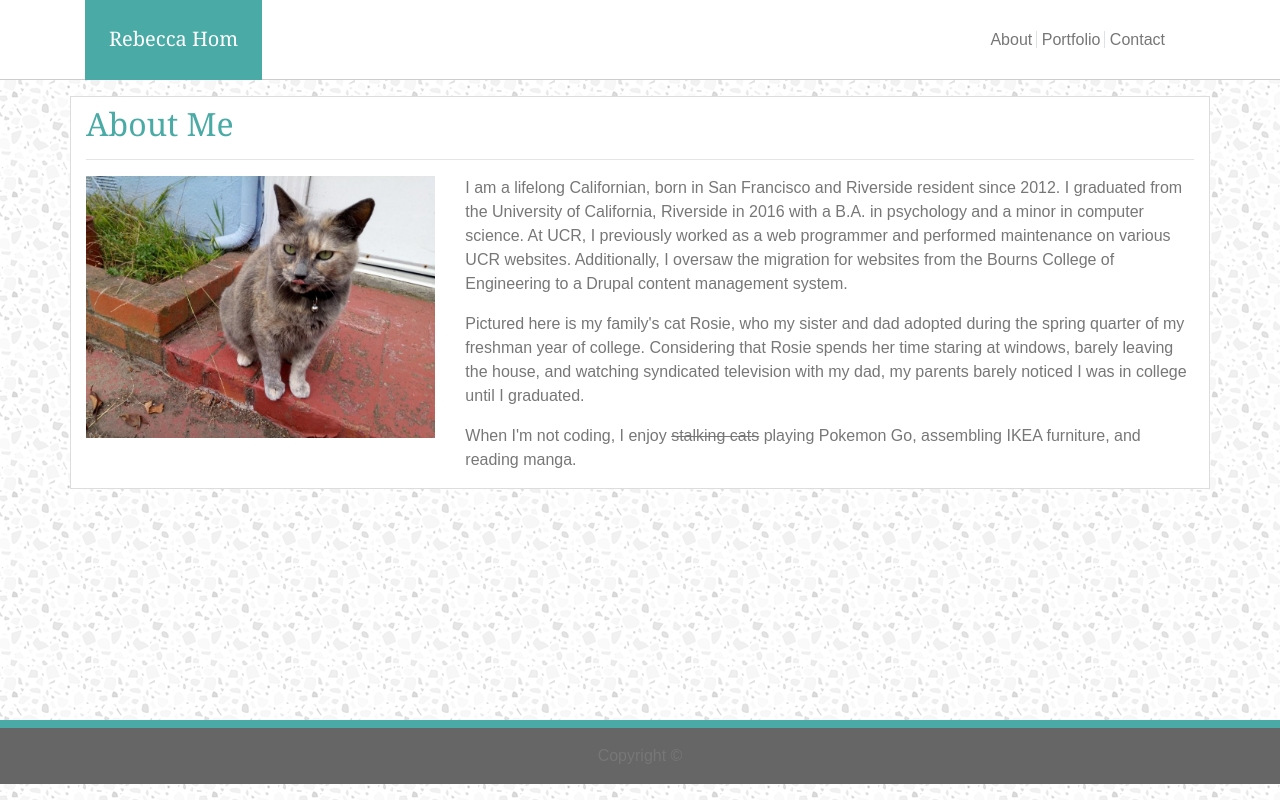
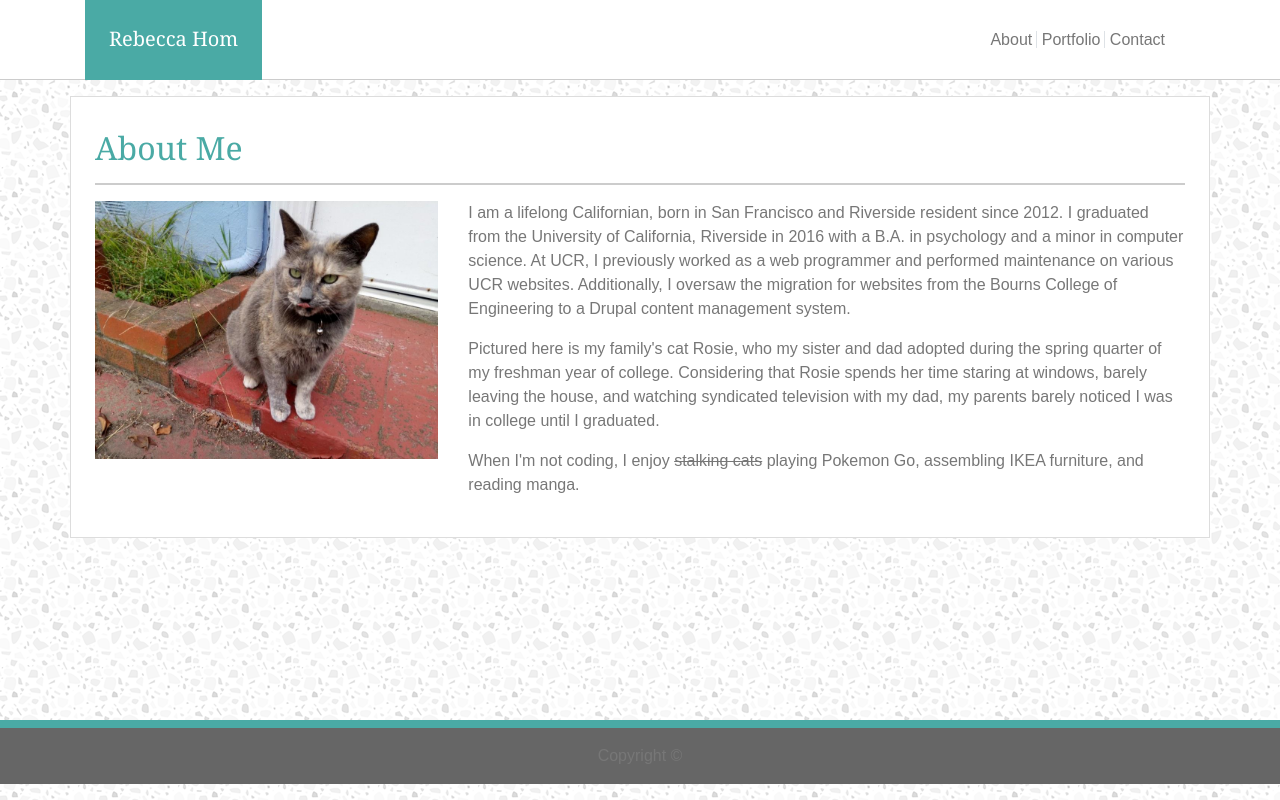
Before and after one commit to homr0/Bootstrap-Portfolio, a plain HTML site: page index.html in a window 1280 px wide. Drawn offline with nearby package versions, Linux system fonts and the light colour scheme.

Commit message:
fixed main content padding and horizontal rule

```diff
--- a/assets/css/style.css
+++ b/assets/css/style.css
@@ -54,3 +54,9 @@ main .container {
     background-color: #ffffff;
     border: 1px #dddddd solid;
 }
+
+main hr {
+    height: 2px;
+    background-color: #cccccc;
+    border: none;
+}
--- a/index.html
+++ b/index.html
@@ -31,7 +31,7 @@
         </nav>
 
         <main>
-            <div class="container my-3">
+            <div class="container my-3 p-4">
                 <div class="row">
                     <div class="col">
                         <h2 class="pt-2">About Me</h2>
```
Also changed, not shown: contact.html (+1 -1 lines), portfolio.html (+1 -1 lines).
